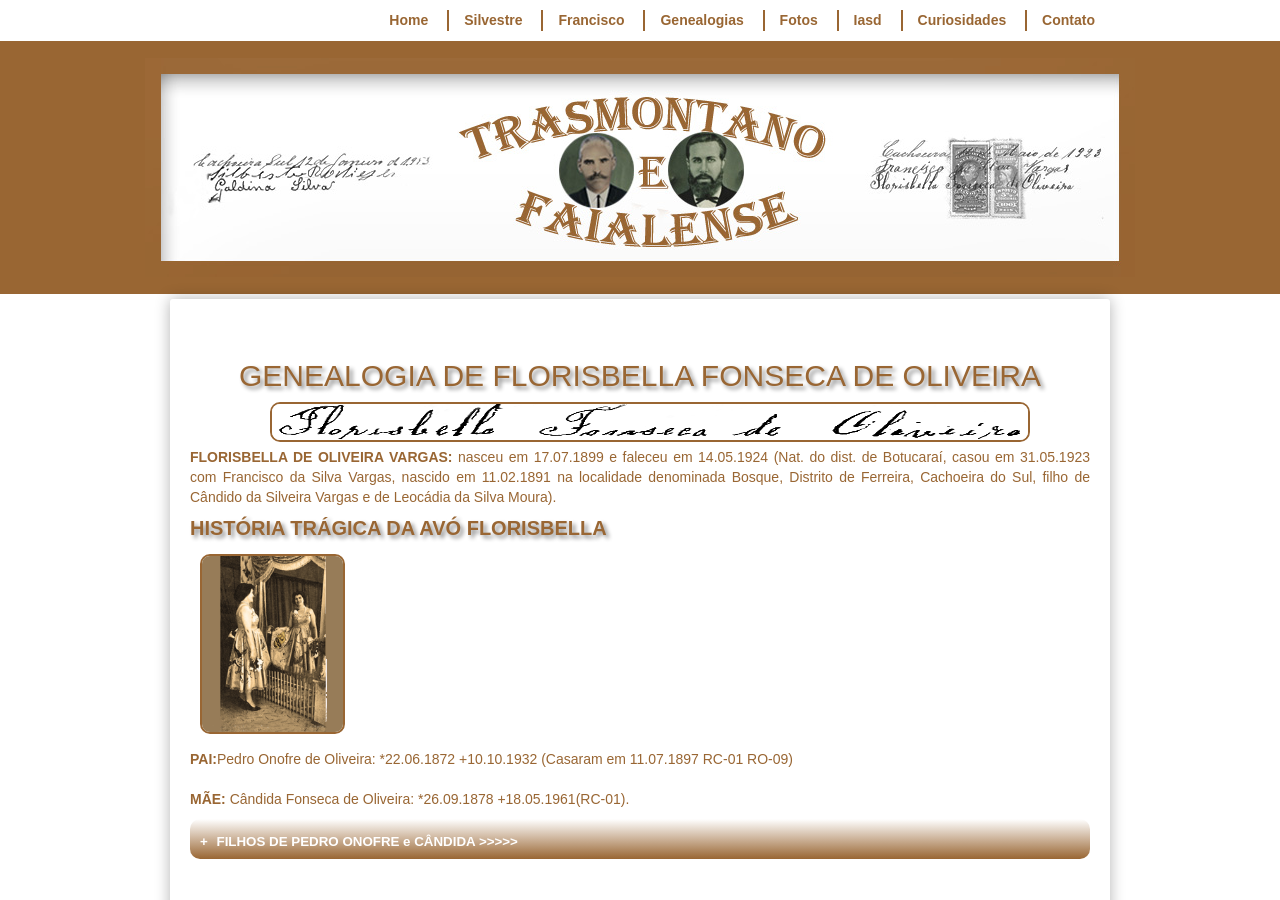
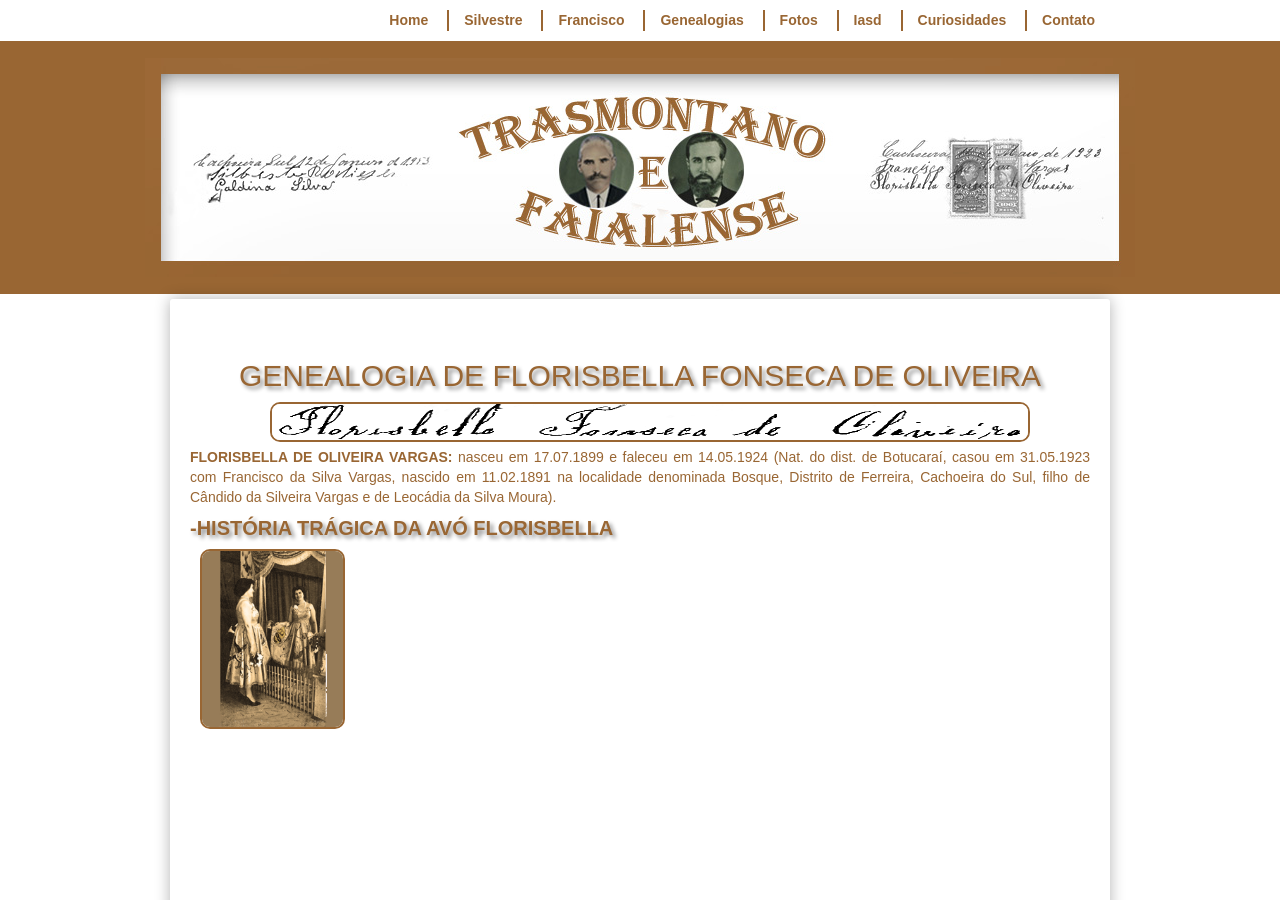
Before and after one commit to claudiovargas1955/claudiovargas1955.github.io, a Jekyll site: the page built from _pages/arvore-genealogica-de-costados-de-florisbella.html, in a window 1280 px wide and 900 px high. Built offline with Jekyll 4.4.1, drawn with Linux system fonts in a browser that asks for light colours; some web fonts are replaced.

Commit message:
Update arvore-genealogica-de-costados-de-florisbella.html

```diff
--- a/_pages/arvore-genealogica-de-costados-de-florisbella.html
+++ b/_pages/arvore-genealogica-de-costados-de-florisbella.html
@@ -69,8 +69,8 @@
 <p><b>FLORISBELLA DE OLIVEIRA VARGAS: </b>nasceu em 17.07.1899 e faleceu em 14.05.1924 (Nat. do dist. de Botucaraí, casou em 31.05.1923
 com Francisco da Silva Vargas, nascido em 11.02.1891 na localidade denominada Bosque, Distrito de Ferreira, Cachoeira do Sul, filho de
 Cândido da Silveira Vargas e de Leocádia da Silva Moura). <br>
-<h5>HISTÓRIA TRÁGICA DA AVÓ FLORISBELLA</h5>
-<img class="esq" style="float:left"; src="/images/145205640015.png" height="180px" title="Marina Madrinha de Florisbelo";/>
+<h5>-HISTÓRIA TRÁGICA DA AVÓ FLORISBELLA</h5>
+<img class="esq" style="float:center"; src="/images/145205640015.png" height="180px" title="Marina Madrinha de Florisbelo";/>
 <br> <br><br><br><br><br><br><br><br><br>
 <p><b>PAI:</b>Pedro Onofre de Oliveira: *22.06.1872 +10.10.1932 (Casaram em 11.07.1897 RC-01 RO-09) <br/> <br/>
 <b>MÃE: </b> Cândida Fonseca de Oliveira: *26.09.1878 +18.05.1961(RC-01).
```
